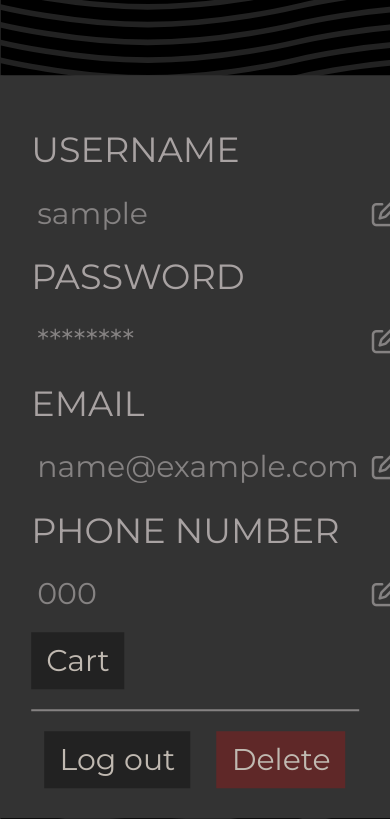
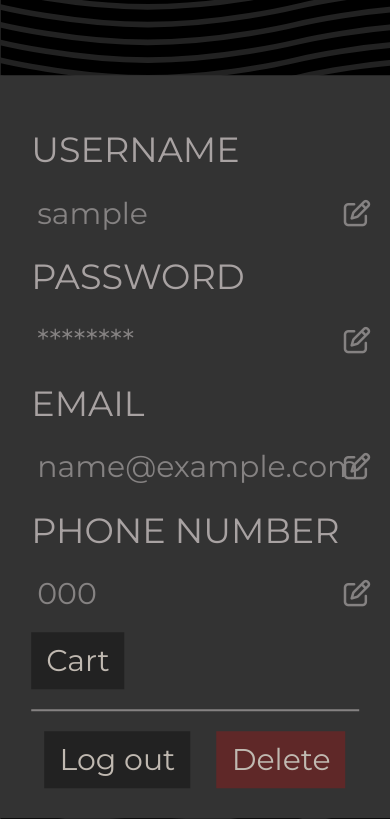
Before and after one commit to Anchiee/shoppify, a PHP site: page /view/php/accountInfo.php in a window 390 px wide; the page is wider, and only the part inside the window is pictured. Shown: the part 144-963 px from the top of that part. Run offline with PHP 8.4, Linux system fonts and the light colour scheme; the visitor is signed in with stand-in values (Sample User, id 1); tables that the repository leaves empty or names only in its code hold one stand-in row (values such as "Sample post"); some libraries are stand-ins or nearby versions.

Commit message:
Made accountInfo.php responsive

```diff
--- a/view/style/accountInfo.css
+++ b/view/style/accountInfo.css
@@ -126,3 +126,22 @@ input
 {
   display: block;
 }
+
+
+@media only screen and (max-width: 767px)
+{
+  .account-info-container
+  {
+    padding: 30px 40px;
+  }
+}
+
+
+@media only screen and (min-width:768px) and (max-width:1280px)
+{
+  .account-info-container
+  {
+    top:55%;
+  }
+
+}
```
